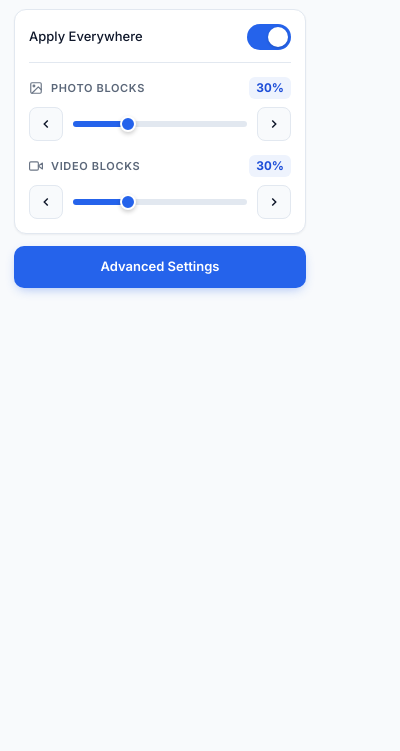
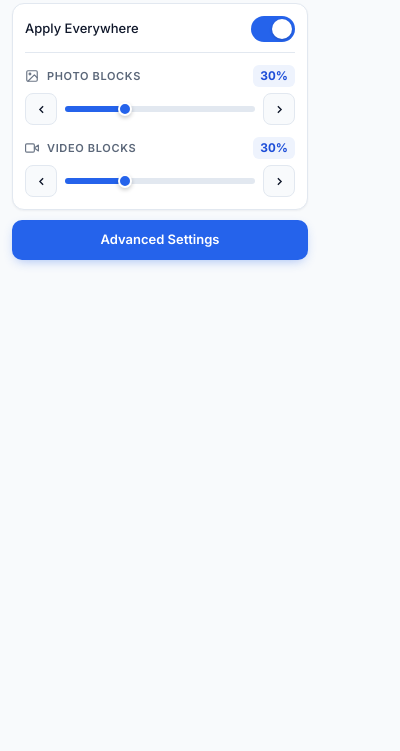
Before and after one commit to sandeshPatel06/ui-blocker-pro, a browser extension: page popup.html in a window 400 px wide. Shown: the part 93-844 px from the top of the page. Drawn offline with Linux system fonts and the light colour scheme.

Commit message:
refactor: optimize popup sizing for compact layout

```diff
--- a/popup.html
+++ b/popup.html
@@ -88,7 +88,7 @@
 
     body {
       width: 320px;
-      padding: 14px;
+      padding: 12px;
       font-family: 'Inter', system-ui, -apple-system, sans-serif;
       background: var(--bg);
       color: var(--text);
@@ -114,7 +114,7 @@
     .stack {
       display: flex;
       flex-direction: column;
-      gap: 12px;
+      gap: 10px;
     }
 
     /* ── Header ── */
@@ -253,12 +253,12 @@
       background: var(--inactive);
     }
 
-    /* ── Card ── */
+    /* ─ Card ── */
     .card {
       display: flex;
       flex-direction: column;
-      gap: 14px;
-      padding: 14px;
+      gap: 12px;
+      padding: 12px;
       border: 1px solid var(--border);
       border-radius: var(--radius);
       background: var(--surface);
@@ -281,8 +281,8 @@
       display: flex;
       align-items: center;
       justify-content: space-between;
-      gap: 12px;
-      padding-bottom: 12px;
+      gap: 10px;
+      padding-bottom: 10px;
       border-bottom: 1px solid var(--border);
     }
 
@@ -295,14 +295,14 @@
     .control {
       display: flex;
       flex-direction: column;
-      gap: 8px;
+      gap: 6px;
     }
 
     .control-head {
       display: flex;
       align-items: center;
       justify-content: space-between;
-      gap: 12px;
+      gap: 10px;
     }
 
     .control-head label {
@@ -336,12 +336,12 @@
     .stepper {
       display: flex;
       align-items: center;
-      gap: 10px;
+      gap: 8px;
     }
 
     .step-btn {
-      width: 34px;
-      height: 34px;
+      width: 32px;
+      height: 32px;
       flex-shrink: 0;
       display: flex;
       align-items: center;
@@ -370,8 +370,8 @@
     }
 
     .step-btn svg {
-      width: 14px;
-      height: 14px;
+      width: 13px;
+      height: 13px;
       stroke-width: 2.5;
     }
 
@@ -395,8 +395,8 @@
     input[type="range"]::-webkit-slider-thumb {
       appearance: none;
       -webkit-appearance: none;
-      width: 16px;
-      height: 16px;
+      width: 14px;
+      height: 14px;
       border-radius: 50%;
       background: var(--primary);
       border: 2px solid var(--surface);
@@ -414,8 +414,8 @@
     }
 
     input[type="range"]::-moz-range-thumb {
-      width: 16px;
-      height: 16px;
+      width: 14px;
+      height: 14px;
       border-radius: 50%;
       background: var(--primary);
       border: 2px solid var(--surface);
@@ -441,7 +441,7 @@
     /* ── Primary button ── */
     .btn {
       width: 100%;
-      padding: 11px;
+      padding: 10px;
       border: none;
       border-radius: 10px;
       background: var(--primary);
```
